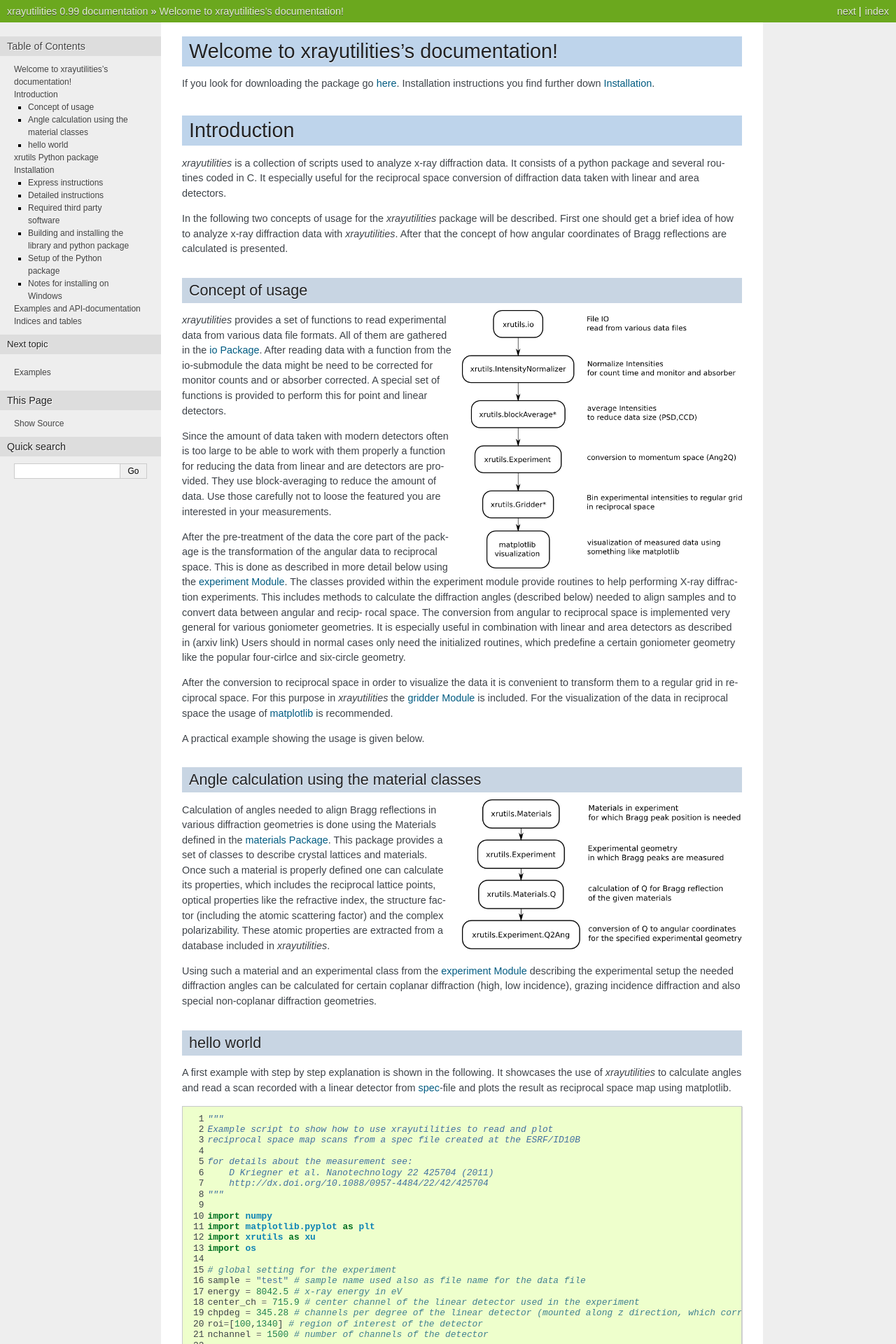
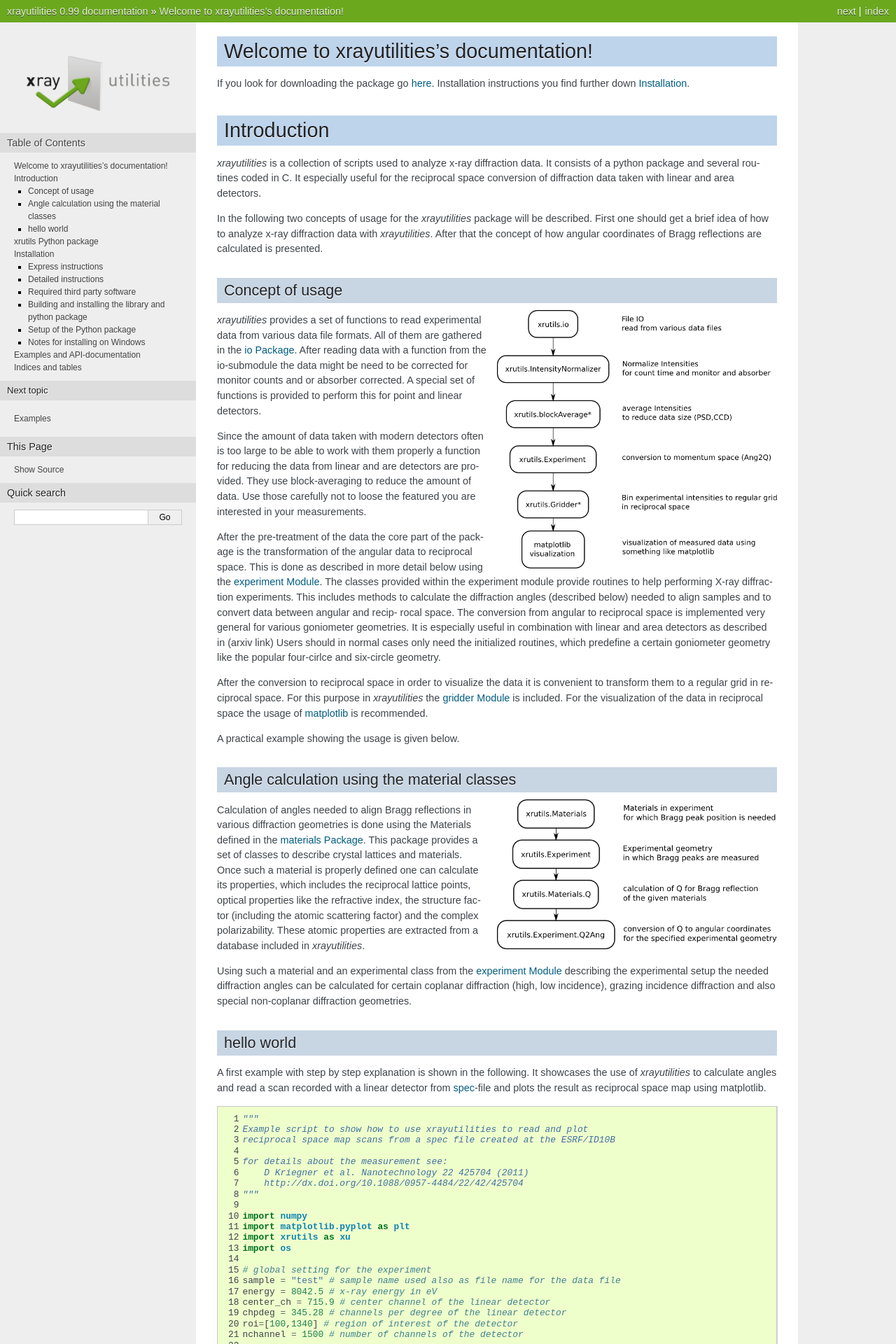
Before and after one commit to dkriegner/xrayutilities, a Sphinx documentation site: the page built from doc/source/index.rst, in a window 1280 px wide. Shown: the top 1920 px of the page at 70% size. Built offline with Sphinx 7.4.7, drawn with Linux system fonts in a browser that asks for light colours; formulas are drawn with MathJax 3; some of the changed text lies outside the part shown.

Commit message:
update style of web-documentation, add logo
* logo was made by Florian Kriegner www.corridor.at

```diff
--- a/doc/source/conf.py
+++ b/doc/source/conf.py
@@ -96,7 +96,7 @@ html_theme = 'nature'
 # Theme options are theme-specific and customize the look and feel of a theme
 # further.  For a list of options available for each theme, see the
 # documentation.
-#html_theme_options = {}
+html_theme_options = {'sidebarwidth':280}
 
 # Add any paths that contain custom themes here, relative to this directory.
 #html_theme_path = []
@@ -110,12 +110,12 @@ html_theme = 'nature'
 
 # The name of an image file (relative to this directory) to place at the top
 # of the sidebar.
-#html_logo = None
+html_logo = 'pics/xray-logo.png'
 
 # The name of an image file (within the static path) to use as favicon of the
 # docs.  This file should be a Windows icon file (.ico) being 16x16 or 32x32
 # pixels large.
-#html_favicon = None
+html_favicon = 'favicon.ico'
 
 # Add any paths that contain custom static files (such as style sheets) here,
 # relative to this directory. They are copied after the builtin static files,
--- a/doc/source/example_xrutils_read_spec_easy.py
+++ b/doc/source/example_xrutils_read_spec_easy.py
@@ -15,13 +15,14 @@ import os
 # global setting for the experiment
 sample = "test" # sample name used also as file name for the data file
 energy = 8042.5 # x-ray energy in eV
-center_ch = 715.9 # center channel of the linear detector used in the experiment
-chpdeg = 345.28 # channels per degree of the linear detector (mounted along z direction, which corresponds to twotheta)
+center_ch = 715.9 # center channel of the linear detector
+chpdeg = 345.28 # channels per degree of the linear detector
 roi=[100,1340] # region of interest of the detector
 nchannel = 1500 # number of channels of the detector
 
 # intensity normalizer function responsible for count time and absorber correction
-normalizer_detcorr = xu.IntensityNormalizer("MCA",mon="Monitor",time="Seconds",absfun=lambda d: d["detcorr"]/d["psd2"].astype(numpy.float))
+absfun = lambda d: d["detcorr"]/d["psd2"].astype(numpy.float)
+normalizer_detcorr = xu.IntensityNormalizer("MCA",mon="Monitor",time="Seconds",absfun=absfun)
 
 # substrate material used for Bragg peak calculation to correct for experimental offsets
 InP = xu.materials.InP
@@ -33,12 +34,13 @@ hxrd = xu.HXRD(InP.Q(1,1,-2),InP.Q(1,1,1),en=energy)
 
 # configure linear detector
 # detector direction + parameters need to be given
+# mounted along z direction, which corresponds to twotheta
 hxrd.Ang2Q.init_linear('z-',center_ch,nchannel,chpdeg=chpdeg,roi=roi)
 
 # read spec file and save to HDF5-file
 # since reading is much faster from HDF5 once the data are transformed
 h5file = os.path.join("data",sample+".h5")
-try: s  # try if spec file object already exist from a previous run of the script ("run -i" in ipython)
+try: s  # try if spec file object already exist ("run -i" in ipython)
 except NameError: s = xu.io.SPECFile(sample+".spec",path="data")
 else: s.Update()
 s.Save2HDF5(h5file)
@@ -49,7 +51,8 @@ omalign = 43.0529 # experimental aligned values
 ttalign = 86.0733
 [omnominal,dummy,dummy,ttnominal] = hxrd.Q2Ang(InP.Q(3,3,3)) # nominal values of the substrate peak
 
-# read the data from the HDF5 file (scan number:36, names of motors in spec file: omega= sample rocking, gamma = twotheta)
+# read the data from the HDF5 file
+#(scan number:36, names of motors in spec file: omega= sample rocking, gamma = twotheta)
 [om,tt],MAP = xu.io.geth5_scan(h5file,36,'omega','gamma')
 # normalize the intensity values (absorber and count time corrections)
 psdraw = normalizer_detcorr(MAP)
--- a/doc/source/examples.rst
+++ b/doc/source/examples.rst
@@ -175,7 +175,8 @@ There exists also a powder diffraction class, which is able to convert powder sc
     # plot the convoluted signal
     plt.plot(In_th*2,In_int/In_int.max(),'k-',label="Indium powder convolution")
     # plot each peak in a bar plot
-    plt.bar(In_powder.ang*2, In_powder.data/In_powder.data.max(), width=0.3, bottom=0, linewidth=0, color='r',align='center', orientation='vertical',label="Indium powder bar plot")
+    plt.bar(In_powder.ang*2, In_powder.data/In_powder.data.max(), width=0.3, bottom=0,
+            linewidth=0, color='r',align='center', orientation='vertical',label="Indium bar plot")
 
     plt.legend(); plt.set_xlim(15,100); plt.grid()
 
```
Also changed, not shown: doc/source/_static/favicon.ico (added), doc/source/pics/xray-logo.png (added), 5 other files.
